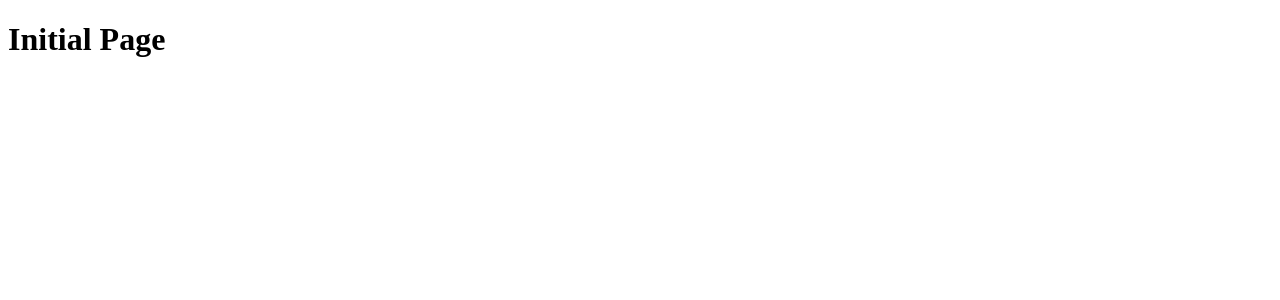
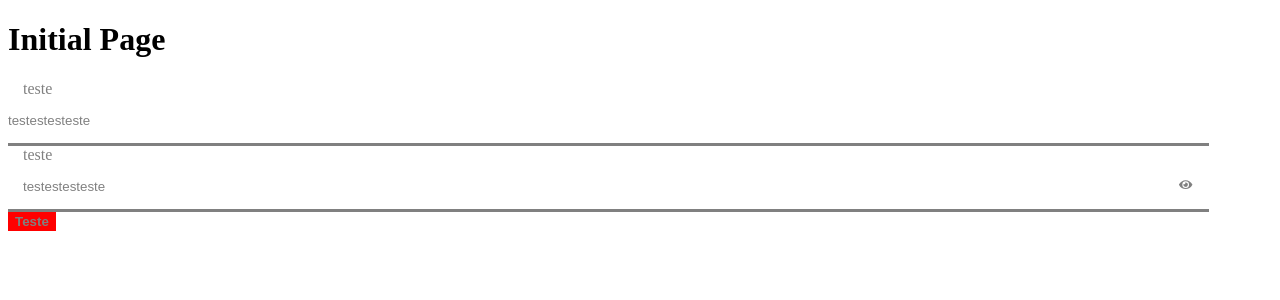
Before and after one commit to project-lets-cook/frontend, a React (Vite) app: page / in a window 1280 px wide. Shown: the top 300 px of the page. Built offline with nearby package versions, Linux system fonts and the light colour scheme.

Commit message:
feat: create global styles

```diff
--- /dev/null
+++ b/src/Components/Button/index.tsx
@@ -0,0 +1,19 @@
+import { ButtonStyled } from './styles'
+
+interface ibuttonprops {
+  size: 'lg' | 'md' | 'sm'
+  theme: 'primary' | 'grey' | 'white'
+  type: 'button' | 'submit'
+  onclick?: React.MouseEventHandler<HTMLButtonElement>
+  children: React.ReactNode
+  disabled?: boolean
+}
+
+export const Button = ({ size, theme, type, onclick, children, disabled }: ibuttonprops) => {
+
+  return (
+    <>
+      <ButtonStyled size={size} theme={theme} type={type} onClick={onclick} disabled={disabled}>{children}</ButtonStyled>
+    </>
+  )
+}
--- /dev/null
+++ b/src/Components/Button/styles.ts
@@ -0,0 +1,68 @@
+import styled, { css } from "styled-components";
+interface iButtonStyledProps {
+    size: 'lg' | 'md' | 'sm'
+    theme: 'primary' | 'grey'
+}
+export const ButtonStyled = styled.button<iButtonStyledProps>`
+    font-weight: 600;
+
+    ${({ size }) => {
+        switch (size) {
+            case 'lg':
+                return css`
+                padding: 20px;
+                width: 95%;
+                font-size: 16px;
+                `
+            case 'md':
+                return css`
+                padding: 10px 20px;
+                font-size: 16px;
+                `
+            case 'md':
+                return css`
+                padding: 10px 20px;
+                font-size: 12px;
+                `
+        }
+    }}
+
+    ${({ theme }) => {
+        switch (theme) {
+            case 'primary':
+                return css`
+                background-color: red;
+                border: 1px solid red;
+                color: grey;
+                :hover{
+                background-color: greenyellow;
+                border: 1px solid greenyellow;
+                }
+                `
+            case 'grey':
+                return css`
+                background-color: black;
+                border: 1px solid black;
+                color: blue;
+                :hover{
+                background-color: blue;
+                border: 1px solid blue;
+                color: black;
+                }
+                `
+            case 'white':
+                return css`
+                background-color: grey;
+                border: 1px solid grey;
+                color: var(--color-grey2);
+                :hover{
+                background-color: red;
+                border: 1px solid red;
+                color: grey;
+                }
+                `
+        }
+    }}
+
+
+`
--- /dev/null
+++ b/src/Components/Forms/Input/index.tsx
@@ -0,0 +1,24 @@
+import { InputStyled } from './styles'
+import { FieldError, UseFormRegisterReturn } from 'react-hook-form';
+
+interface iInputProps {
+  label: string
+  id: string
+  type: 'text' | 'password' | 'email'
+  placeholder: string
+  register?: UseFormRegisterReturn
+  disabled?: boolean
+  error?: FieldError
+}
+
+export const Input = ({ label, id, type, placeholder, register, disabled, error }: iInputProps) => {
+  return (
+    <>
+      <InputStyled>
+        <label htmlFor={id}>{label}</label>
+        <input id={id} type={type} placeholder={placeholder} {...register} disabled={disabled} />
+        {error && <span>{error.message}</span>}
+      </InputStyled>
+    </>
+  )
+}
--- /dev/null
+++ b/src/Components/Forms/Input/styles.ts
@@ -0,0 +1,52 @@
+import styled from "styled-components";
+
+export const InputStyled = styled.div`
+    display: flex;
+    flex-direction: column;
+    justify-content: space-between;
+    align-items: center;
+    width: 95%;
+    background-color: white;
+    border-bottom: 3px solid grey;
+    outline-style: none;
+
+    :focus-within {
+        border-bottom: 3px solid red;
+        outline-style: none;
+        & > label {
+            color: red;
+        }
+    }
+    :hover {
+        border-bottom: 3px solid red;
+
+        & > label {
+            color: red;
+        }
+    }
+
+    & > label{
+        margin-left: 10px;
+        border-style: none;
+        color: grey;
+        padding: 0px 5px;
+        background-color: white;
+        align-self: start;
+        width: max-content;
+        top: -10px;
+    }
+
+    & > input{
+        width: 100%;
+        padding: 15px;
+        border-style: none;
+        outline-style: none;
+        border-radius: 5px;
+        border-style: none;
+        ::placeholder {
+            color: grey;
+        }
+    }
+
+
+`
--- /dev/null
+++ b/src/Components/Forms/InputPassword/index.tsx
@@ -0,0 +1,34 @@
+import { useState } from 'react'
+import { PasswordBox } from './styles'
+import { FaEye, FaEyeSlash } from 'react-icons/fa'
+import { FieldError, UseFormRegisterReturn } from 'react-hook-form';
+
+interface iInputPasswordtProps {
+  label: string
+  id: string
+  type: 'password'
+  placeholder: string
+  register?: UseFormRegisterReturn
+  disabled?: boolean
+  error?: FieldError
+}
+
+export const InputPassword = ({ disabled, label, id, placeholder, register, error }: iInputPasswordtProps) => {
+
+  const [visible, setVisible] = useState(false)
+
+  return (
+
+    <>
+      <PasswordBox>
+        <label htmlFor={id}>{label}</label>
+        <div>
+        <input id={id} type={visible ? 'text' : 'password'} placeholder={placeholder} {...register} disabled={disabled}></input>
+        <button type='button' onClick={() => setVisible(!visible)}>{visible ? <FaEyeSlash /> : <FaEye />}</button>
+        </div>
+        {error && <span>{error.message}</span>}
+      </PasswordBox>
+    </>
+
+  )
+}
--- /dev/null
+++ b/src/Components/Forms/InputPassword/styles.ts
@@ -0,0 +1,64 @@
+import styled from "styled-components";
+
+export const PasswordBox = styled.div`
+    display: flex;
+    flex-direction: column;
+    justify-content: space-between;
+    align-items: center;
+    width: 95%;
+    background-color: white;
+    border-bottom: 3px solid grey;
+    outline-style: none;
+
+    :focus-within {
+        border-bottom: 3px solid red;
+        outline-style: none;
+        & > label {
+            color: red;
+        }
+    }
+    :hover {
+        border-bottom: 3px solid red;
+        & > label {
+            color: red;
+        }
+    }
+
+
+    & > label{
+        margin-left: 10px;
+        border-style: none;
+        color: grey;
+        padding: 0px 5px;
+        background-color: white;
+        align-self: start;
+        width: max-content;
+        top: -10px;
+    }
+    & > div{
+        display: flex;
+        justify-content: space-between;
+        width: 100%;
+    & > input {
+        width: 100%;
+        padding: 15px;
+        border-style: none;
+        outline-style: none;
+        border-radius: 5px;
+        border-style: none;
+        ::placeholder {
+            color: grey;
+        }
+    }
+
+    & > button {
+    background-color: transparent;
+    border-style: none;
+    color: grey;
+    margin-right: 10px;
+
+    :hover {
+        color: red;
+    }}
+}
+`
--- a/src/pages/InitialPage/index.tsx
+++ b/src/pages/InitialPage/index.tsx
@@ -1,7 +1,14 @@
+import { Button } from "../../Components/Button"
+import { Input } from "../../Components/Forms/Input"
+import { InputPassword } from "../../Components/Forms/InputPassword"
+
 export const InitialPage = () => {
     return (
         <div>
             <h1>Initial Page</h1>
+            <Input label='teste' id='teste' type='text' placeholder="testestesteste"  />
+            <InputPassword label='teste' id='teste' type='password' placeholder="testestesteste"/>
+            <Button size='sm'theme='primary' type='button'>Teste</Button>
         </div>
     )
 }
```
Also changed, not shown: src/Styles/GlobalStyles.ts (added, +37 -0 lines).
